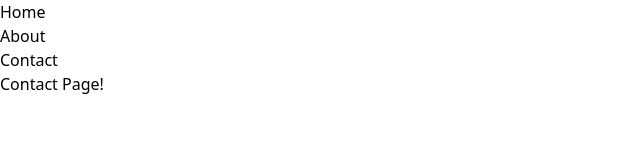
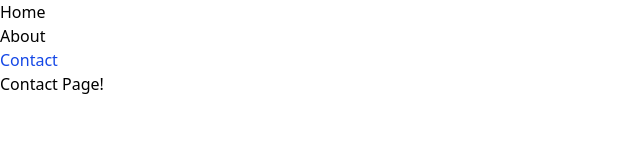
Before and after one commit to limlimjo/lean-canvas-react, a React (Vite) app: page /contact in a window 1280 px wide. Shown: the top 160 px of the page, without its empty margins (0-640 px from the left). Built offline with nearby package versions, Linux system fonts and the light colour scheme.

Commit message:
[add] navigate & error 페이지 설정

```diff
--- a/src/App.jsx
+++ b/src/App.jsx
@@ -1,13 +1,10 @@
-import { Outlet } from 'react-router-dom';
+import { Outlet, useNavigate } from 'react-router-dom';
+import Header from './components/Header';
 
 function App() {
   return (
     <>
-      <ul>
-        <li>Home</li>
-        <li>About</li>
-        <li>Contact</li>
-      </ul>
+      <Header />
       <Outlet />
     </>
   );
--- /dev/null
+++ b/src/components/Header.jsx
@@ -0,0 +1,50 @@
+import { Link, useNavigate, NavLink } from 'react-router-dom';
+
+function Header() {
+  const navigate = useNavigate();
+
+  return (
+    <header>
+      <ul>
+        {/* <li onClick={() => navigate('/')}>Home</li>
+        <li onClick={() => navigate('/about')}>About</li>
+        <li onClick={() => navigate('/contact')}>Contact</li> */}
+        {/* <li>
+          <Link to="/">Home</Link>
+        </li>
+        <li>
+          <Link to="/about">About</Link>
+        </li>
+        <li>
+          <Link to="/contact">Contact</Link>
+        </li> */}
+        <li>
+          <NavLink
+            to="/"
+            className={({ isActive }) => (isActive ? 'text-blue-700' : '')}
+          >
+            Home
+          </NavLink>
+        </li>
+        <li>
+          <NavLink
+            to="/about"
+            className={({ isActive }) => (isActive ? 'text-blue-700' : '')}
+          >
+            About
+          </NavLink>
+        </li>
+        <li>
+          <NavLink
+            to="/contact"
+            className={({ isActive }) => (isActive ? 'text-blue-700' : '')}
+          >
+            Contact
+          </NavLink>
+        </li>
+      </ul>
+    </header>
+  );
+}
+
+export default Header;
--- a/src/main.jsx
+++ b/src/main.jsx
@@ -6,6 +6,7 @@ import App from './App';
 import Home from './pages/Home';
 import About from './pages/About';
 import Contact from './pages/Contact';
+import ErrorPage from './pages/ErrorPage';
 
 const router = createBrowserRouter([
   {
@@ -25,6 +26,7 @@ const router = createBrowserRouter([
         element: <Contact />,
       },
     ],
+    errorElement: <ErrorPage />,
   },
   {
     path: 'about',
--- /dev/null
+++ b/src/pages/ErrorPage.jsx
@@ -0,0 +1,17 @@
+import { useRouteError } from 'react-router-dom';
+
+function ErrorPage() {
+  const error = useRouteError();
+
+  return (
+    <div id="error-page">
+      <h1>😭 Oops!</h1>
+      <p>SOrry, an unexpected error has occurred.</p>
+      <p>
+        <i>{error.statusText || error.message}</i>
+      </p>
+    </div>
+  );
+}
+
+export default ErrorPage;
```
